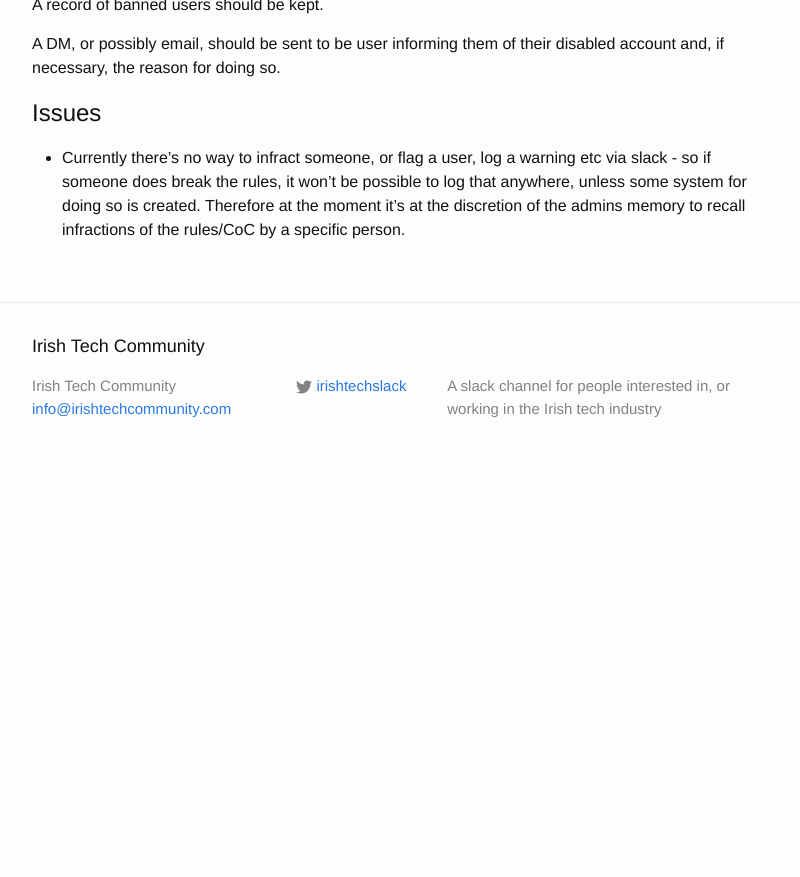
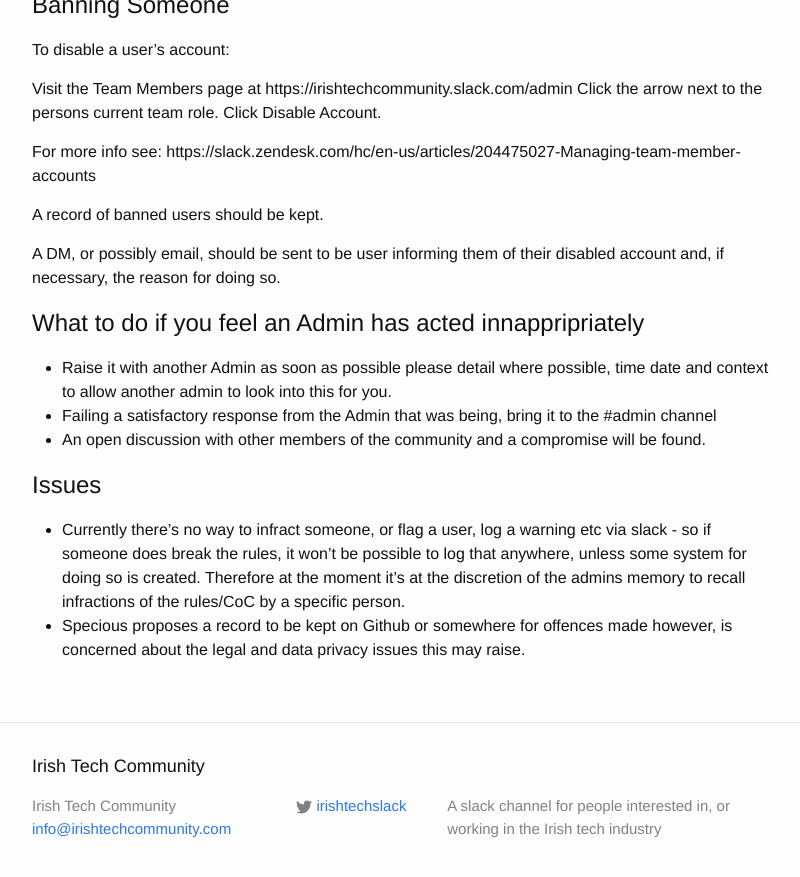
Before and after one commit to IrishTechCommunity/irishtechcommunity.github.io, a Jekyll site: the page built from adminguide.md, in a window 1280 px wide and 900 px high, scrolled down 1260 px. Shown: the top 877 px of the window, without its empty margins (238-1038 px from the left). Built offline with Jekyll 4.4.1, drawn with Linux system fonts in a browser that asks for light colours; before the commit the page ends 1740 px from its top, so only the background shows below that; some of the changed text lies outside the part shown.

Commit message:
adminguide2.0.md (#30)
Updates and additions to the following sections :

- How to become an Admin
-What to do if you feel and admin as acted inappropriately

Solution to raised issue.

```diff
--- a/adminguide.md
+++ b/adminguide.md
@@ -7,6 +7,14 @@ permalink: /adminguide/
 # Please ensure you read and understand all of the information below.
 
 # There is an admin channel should you need to ask any questions.
+
+# How to become an Admin
+
+- Requests will be brought to all available admins
+- An Anonymous Vote will be made by the admins using something like (https://www.adoodle.org/index.php)
+- Admins are given a week to make a decision.
+- Unanimous votes for Admins will only be considered.
+- Admins decisions are final, however users can feel free to reapply at a later stage
 
 # What is expected of you as an admin
 - To respond within a reasonable time, once notifiied, to arbitrate on a breach of the Code of Conduct (this could include issuing warnings to users, banning users by disabling their accounts, removing inappropriate content etc).
@@ -41,6 +49,13 @@ A record of banned users should be kept.
 
 A DM, or possibly email, should be sent to be user informing them of their disabled account and, if necessary, the reason for doing so.
 
+# What to do if you feel an Admin has acted innappripriately
+
+- Raise it with another Admin as soon as possible please detail where possible, time date and context to allow another admin to look into this for you.
+- Failing a satisfactory response from the Admin that was being, bring it to the #admin channel
+- An open discussion with other members of the community and a compromise will be found.
+
 # Issues
 
 - Currently there's no way to infract someone, or flag a user, log a warning etc via slack - so if someone does break the rules, it won't be possible to log that anywhere, unless some system for doing so is created. Therefore at the moment it's at the discretion of the admins memory to recall infractions of the rules/CoC by a specific person.
+- Specious proposes a record to be kept on Github or somewhere for offences made however, is concerned about the legal and data privacy issues this may raise.
```
